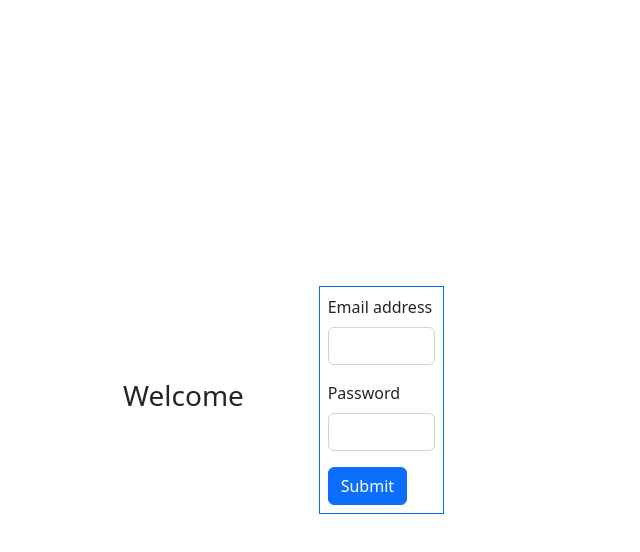
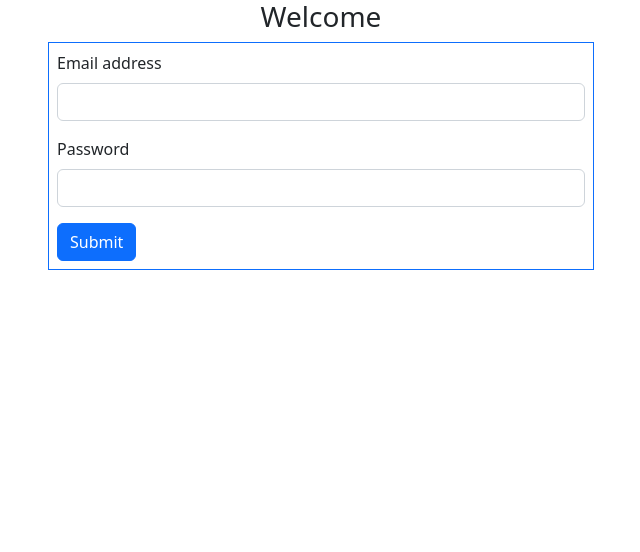
Before and after one commit to raulsmith12/cheeky-ginger-dashboard, a Next.js app: page / in a window 1280 px wide. Shown: the top 552 px of the page, without its empty margins (319-959 px from the left). Built offline with nearby package versions, Linux system fonts and the light colour scheme.

Commit message:
Removed a security vulnerability

```diff
--- a/package.json
+++ b/package.json
@@ -13,10 +13,7 @@
     "@tinymce/tinymce-react": "^4.2.0",
     "axios": "^1.1.2",
     "bootstrap": "^5.2.2",
-    "draft-js": "^0.11.7",
-    "draftjs-to-html": "^0.9.1",
     "framer-motion": "^7.5.3",
-    "html-to-draftjs": "^1.5.0",
     "next": "12.3.1",
     "react": "18.2.0",
     "react-dom": "18.2.0",
--- a/pages/_app.js
+++ b/pages/_app.js
@@ -42,7 +42,9 @@ function MyApp({ Component, pageProps }) {
           </div>
         </div>
       ) : (
-        <div className="container-sm full-screen d-flex align-items-center justify-content-center">
+        <div className="row">
+          <div className="col">
+            <div className="container full-screen align-items-center justify-content-center">
               <div className="row">
                 <div className="col-12">
                   <h3 className="text-center">Welcome</h3>
@@ -64,6 +66,8 @@ function MyApp({ Component, pageProps }) {
                 </div>
               </div>
             </div>
+          </div>
+        </div>
       )}
     </div>
   )
```
Also changed, not shown: 1 other file (tests, documents, lock files or other folders). Lines whose indentation alone changed are shown as unchanged.
